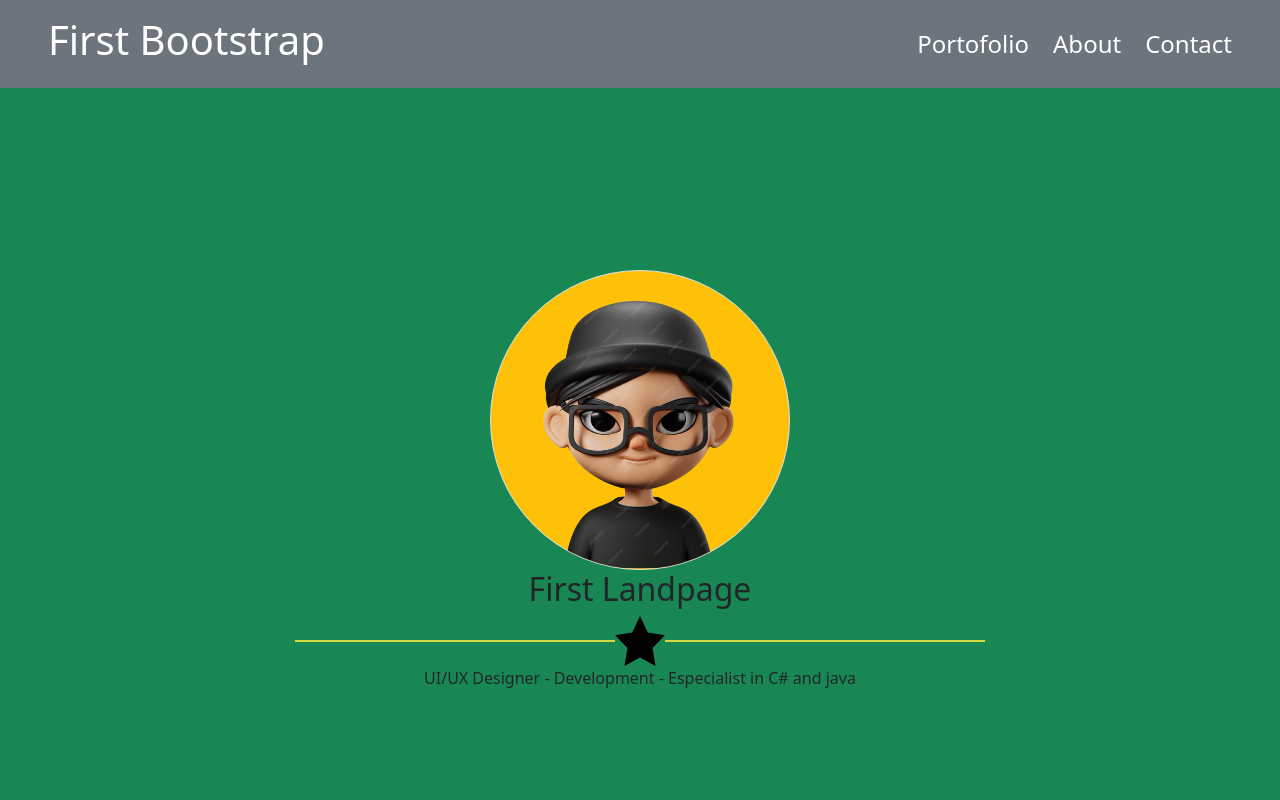
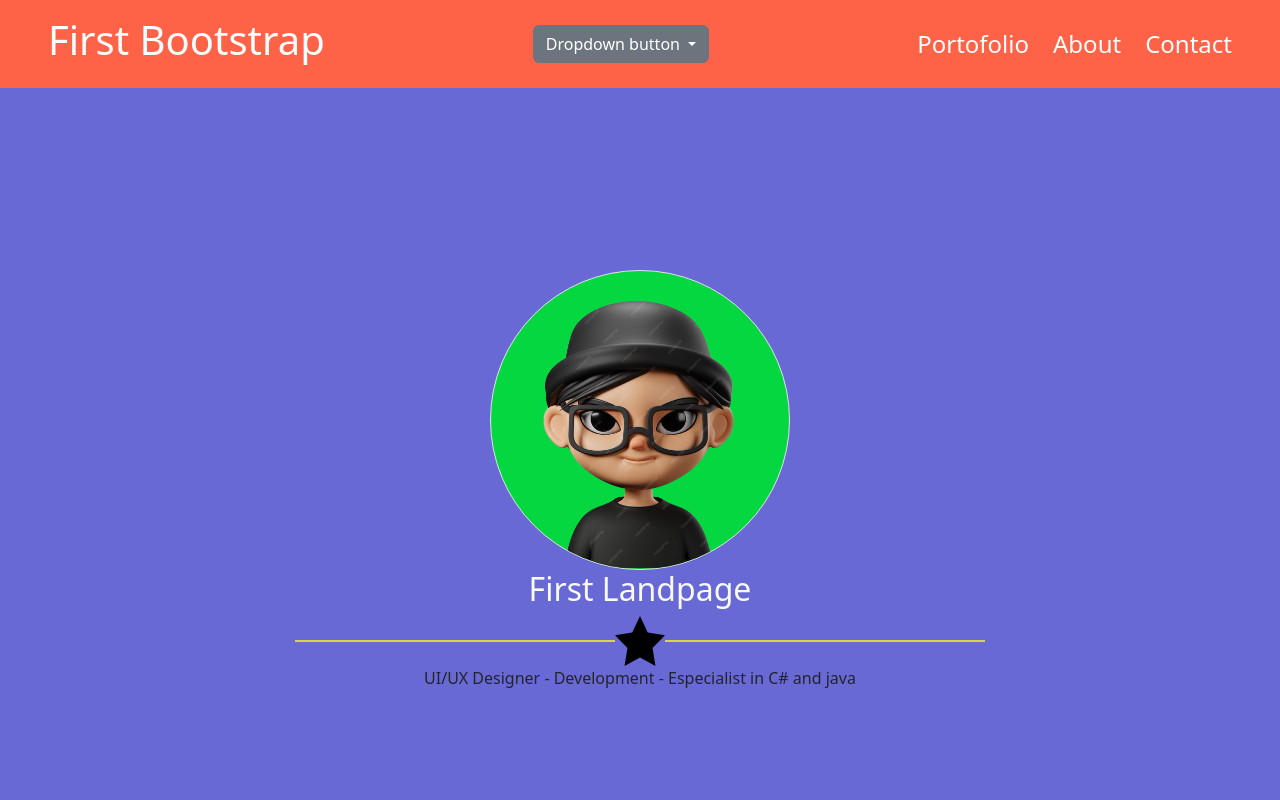
Before and after one commit to Tarrou501/first_landpage_bootstrap, a website: page index.html in a window 1280 px wide. Shown: the top 800 px of the page. Drawn offline with nearby package versions, Linux system fonts and the light colour scheme.

Commit message:
Boostrap local

```diff
--- a/index.html
+++ b/index.html
@@ -5,22 +5,38 @@
     <meta name="viewport" content="width=device-width, initial-scale=1.0" />
     <title>Document</title>
     <link rel="stylesheet" href="./src/styles/reset.css" />
-    <link rel="stylesheet" href="./src/styles/custom.css" />
-    <link
-      rel="stylesheet"
-      href="https://cdn.jsdelivr.net/npm/bootstrap@5.3.3/dist/css/bootstrap.min.css"
+    <link rel="stylesheet" href="./src/styles/style.css" />
+   <!--
+   <link
+    rel="stylesheet"
+    href="https://cdn.jsdelivr.net/npm/bootstrap@5.3.3/dist/css/bootstrap.min.css"
     />
+
+   -->
+    <link rel="stylesheet" href="./src/styles/global.css"  />
   </head>
   <body class="vh-100">
     <header
-      class="w-100 bg-secondary py-3 px-5 d-flex align-items-center justify-content-between"
+      class="w-100 bg-black py-3 px-5 d-flex align-items-center justify-content-between"
     >
       <h1 class="text-white">First Bootstrap</h1>
+      <div class="dropdown">
+        <button class="btn btn-secondary dropdown-toggle" type="button" data-bs-toggle="dropdown" aria-expanded="false">
+          Dropdown button
+        </button>
+        <ul class="dropdown-menu">
+          <li><a class="dropdown-item" href="#">Action</a></li>
+          <li><a class="dropdown-item" href="#">Another action</a></li>
+          <li><a class="dropdown-item" href="#">Something else here</a></li>
+        </ul>
+      </div>
       <nav class="d-flex gap-4">
         <a class="text-white fs-4" href="#portofolio">Portofolio</a>
         <a class="text-white fs-4" href="#about">About</a>
         <a class="text-white fs-4" href="#contact">Contact</a>
       </nav>
+
+
     </header>
     <main
       class="d-flex bg-success flex-column justify-content-center align-items-center h-100"
@@ -36,7 +52,7 @@
           alt="Ilustrasção"
         />
       </div>
-      <h2>First Landpage</h2>
+      <h2 class="text-light">First Landpage</h2>
       <div
         class="divider d-flex flex-row justify-content-center align-items-center w-100"
       >
@@ -272,4 +288,5 @@
     </form>
   </section>
   </body>
+  <script src="./node_modules/bootstrap/dist/js/bootstrap.bundle.min.js"></script>
 </html>
--- /dev/null
+++ b/src/javascript.js
@@ -0,0 +1,6 @@
+var a
+var b
+const c = 10
+
+//Comunicação via terminal
+console.log('Oi, eu sou um script em JavaScript');
--- a/src/styles/custom.css
+++ /dev/null
@@ -1,15 +0,0 @@
-.divider-line{
-   background-color: rgb(215, 215, 64);
-
-   height: 2px;
-}
-/*
-img{
-   object-fit: cover;
-
-}
-
-
-.rounded-circle{
-   overflow:hidden;
-}*/
--- /dev/null
+++ b/src/styles/global.css
@@ -0,0 +1,14 @@
+:root,
+[data-bs-theme=light] {
+    --bg-primary:#0C2C48;
+    --bg-secondary:#130055;
+    /* bg-black */
+    --bs-black-rgb: 255,99,71;
+    --bs-success-rgb:105, 105, 213;
+    --bs-card-border-color:red;
+
+    --bs-warning-rgb:5, 215, 64;
+    --bg-yellow-200:rgb(215, 215, 64);
+    --fs-line:'20px';
+    --family-roboto:'system-ui,-apple-system,BlinkMacSystemFont,"Segoe UI",Roboto,"Helvetica Neue",Arial,"Noto Sans",sans-serif,"Apple Color Emoji","Segoe UI Emoji","Segoe UI Symbol","Noto Color Emoji"';
+}
--- /dev/null
+++ b/src/styles/style.css
@@ -0,0 +1,19 @@
+@import url('./global.css');
+@import '../../node_modules/bootstrap/dist/css/bootstrap.min.css';
+
+.divider-line{
+   background-color: var(--bg-yellow-200);
+
+   height: 2px;
+}
+
+/*
+img{
+   object-fit: cover;
+
+}
+
+
+.rounded-circle{
+   overflow:hidden;
+}*/
```
Also changed, not shown: package.json (added, +15 -0 lines), README.md, 1 other file.
